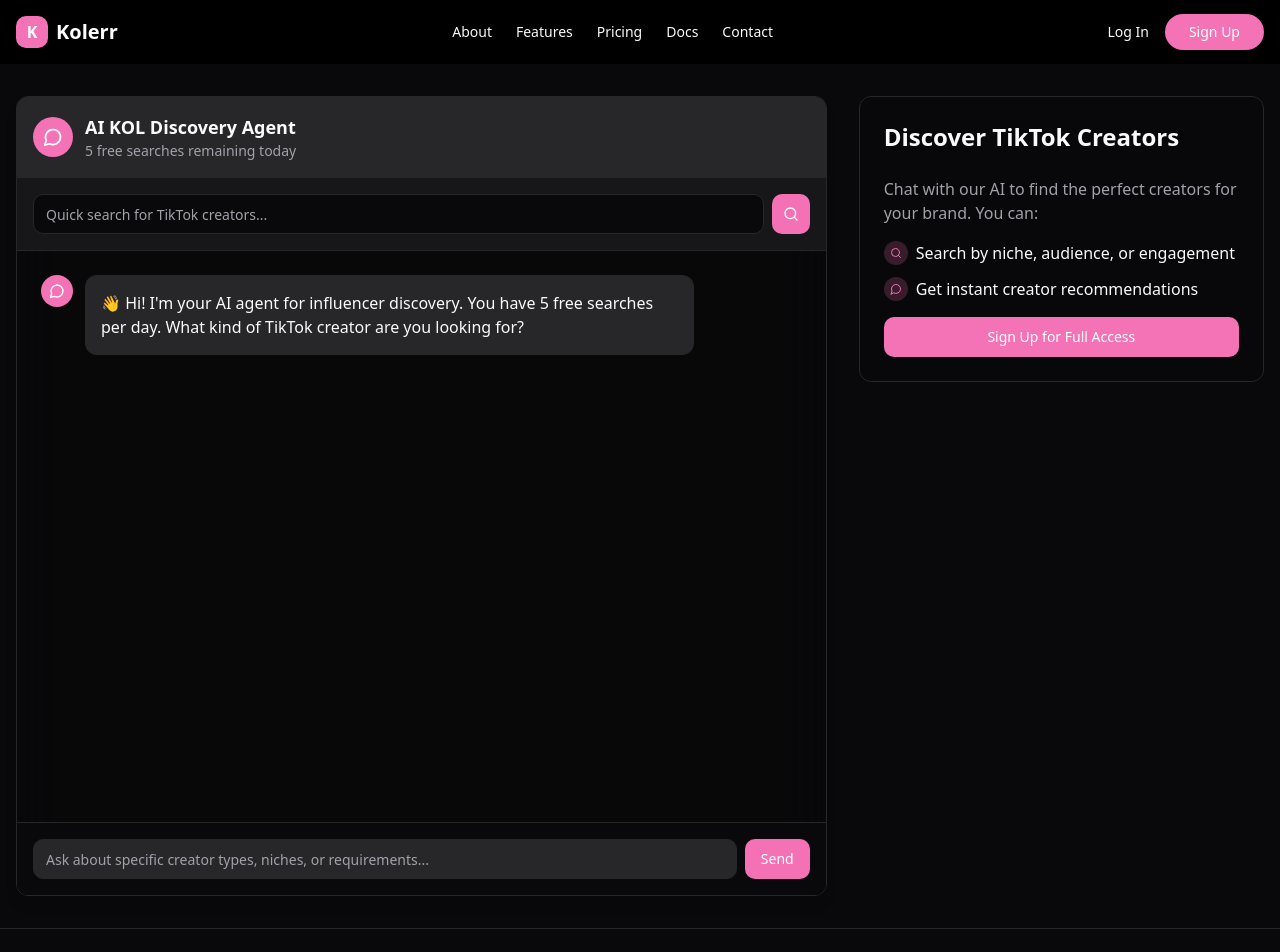
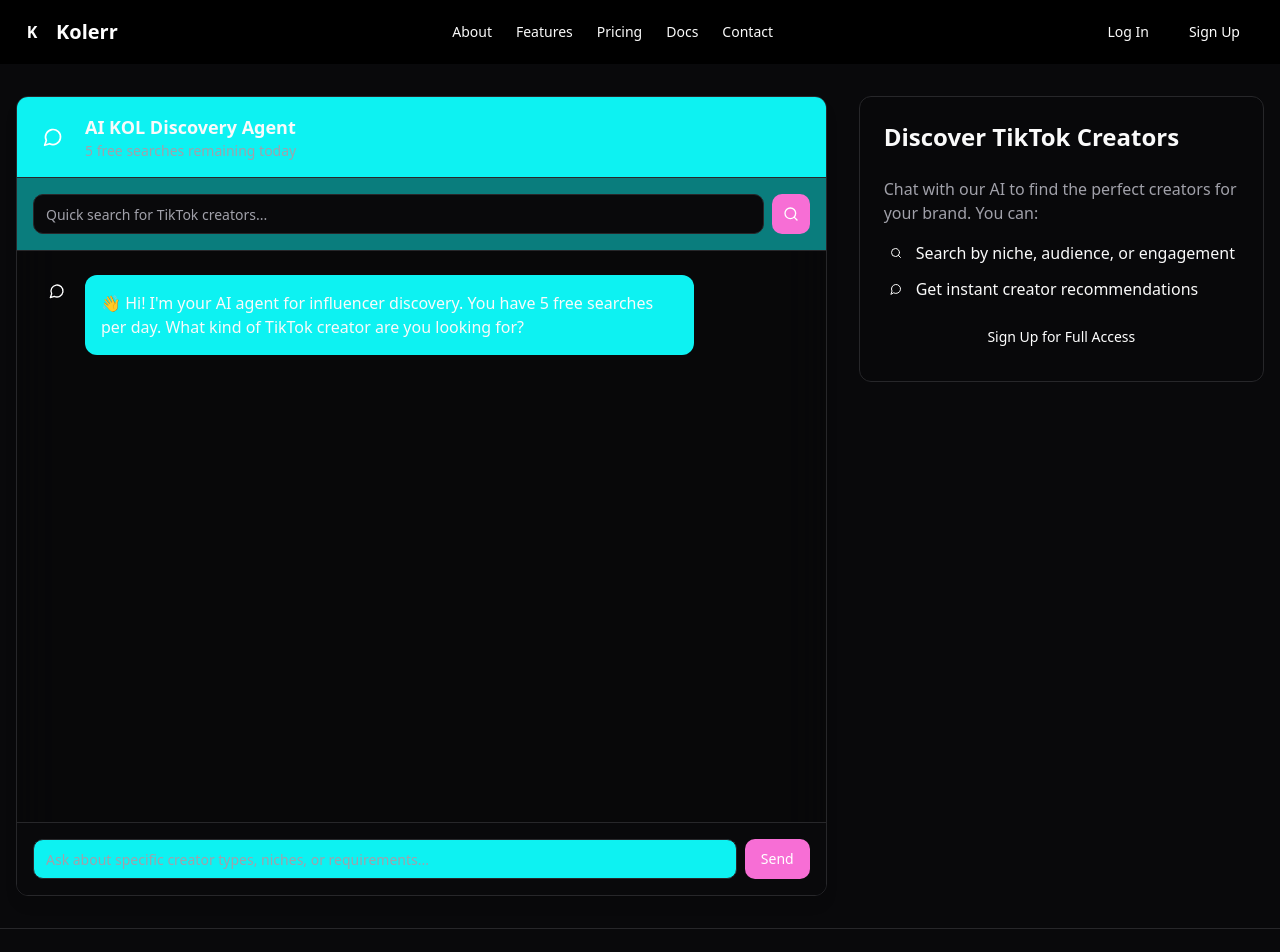
Before and after one commit to RickyKolerr/kolerr-agent-flow, a React (Vite) app: page / in a window 1280 px wide. Shown: the top 952 px of the page. Built offline with nearby package versions, Linux system fonts and the light colour scheme.

Commit message:
Refactor: Implement brand logo and theme
This commit implements the brand logo for the app, including app icon, logo, favicon, and UI theme accent color.

```diff
--- a/index.html
+++ b/index.html
@@ -1,22 +1,24 @@
+
 <!DOCTYPE html>
 <html lang="en">
   <head>
     <meta charset="UTF-8" />
     <meta name="viewport" content="width=device-width, initial-scale=1.0" />
-    <title>kolerr-agent-flow</title>
-    <meta name="description" content="Lovable Generated Project" />
-    <meta name="author" content="Lovable" />
+    <title>Kolerr - AI-Powered KOL Management Platform</title>
+    <meta name="description" content="Connect brands with KOLs through AI-powered matchmaking, smart campaign management, and automated contracting." />
+    <meta name="author" content="Kolerr" />
 
-    <meta property="og:title" content="kolerr-agent-flow" />
-    <meta property="og:description" content="Lovable Generated Project" />
+    <link rel="icon" href="/lovable-uploads/fc92871d-4b9e-4992-b4cd-35c9413cb4b5.png" type="image/png" />
+    <link rel="apple-touch-icon" href="/lovable-uploads/fc92871d-4b9e-4992-b4cd-35c9413cb4b5.png" />
+
+    <meta property="og:title" content="Kolerr - AI-Powered KOL Management" />
+    <meta property="og:description" content="Connect brands with KOLs through AI-powered matchmaking, smart campaign management, and automated contracting." />
     <meta property="og:type" content="website" />
-    <meta property="og:image" content="https://lovable.dev/opengraph-image-p98pqg.png" />
+    <meta property="og:image" content="/lovable-uploads/fc92871d-4b9e-4992-b4cd-35c9413cb4b5.png" />
 
     <meta name="twitter:card" content="summary_large_image" />
-    <meta name="twitter:site" content="@lovable_dev" />
-    <meta name="twitter:image" content="https://lovable.dev/opengraph-image-p98pqg.png" />
+    <meta name="twitter:image" content="/lovable-uploads/fc92871d-4b9e-4992-b4cd-35c9413cb4b5.png" />
   </head>
-
   <body>
     <div id="root"></div>
     <!-- IMPORTANT: DO NOT REMOVE THIS SCRIPT TAG OR THIS VERY COMMENT! -->
--- a/src/index.css
+++ b/src/index.css
@@ -14,15 +14,18 @@
     --popover: 240 10% 3.9%;
     --popover-foreground: 0 0% 98%;
 
-    --primary: 329 86% 70%;
+    /* Updated primary color to match logo's magenta */
+    --primary: 315 90% 70%;
     --primary-foreground: 0 0% 100%;
 
-    --secondary: 240 3.7% 15.9%;
-    --secondary-foreground: 0 0% 98%;
+    /* Updated secondary color to match logo's cyan */
+    --secondary: 180 90% 50%;
+    --secondary-foreground: 0 0% 100%;
 
     --muted: 240 3.7% 15.9%;
     --muted-foreground: 240 5% 64.9%;
 
+    /* Updated accent color to match logo's orange */
     --accent: 24 94% 53%;
     --accent-foreground: 0 0% 100%;
 
@@ -35,14 +38,15 @@
 
     --radius: 0.75rem;
 
-    --sidebar-background: 225 73% 33%;
+    /* Updated sidebar theme */
+    --sidebar-background: 315 90% 70%;
     --sidebar-foreground: 0 0% 100%;
-    --sidebar-primary: 329 86% 70%;
+    --sidebar-primary: 180 90% 50%;
     --sidebar-primary-foreground: 0 0% 100%;
-    --sidebar-accent: 225 73% 28%;
+    --sidebar-accent: 315 80% 60%;
     --sidebar-accent-foreground: 0 0% 100%;
-    --sidebar-border: 225 73% 28%;
-    --sidebar-ring: 329 86% 70%;
+    --sidebar-border: 315 80% 60%;
+    --sidebar-ring: 180 90% 50%;
   }
 }
 
@@ -63,4 +67,13 @@
   .hover-scale {
     @apply transition-transform duration-200 hover:scale-105;
   }
+
+  /* Add gradient utility based on the logo */
+  .brand-gradient {
+    @apply bg-gradient-to-br from-[#FF1B6B] via-[#45CAFF] to-[#9C42F5];
+  }
+
+  .brand-gradient-text {
+    @apply bg-gradient-to-br from-[#FF1B6B] via-[#45CAFF] to-[#9C42F5] bg-clip-text text-transparent;
+  }
 }
--- a/tailwind.config.ts
+++ b/tailwind.config.ts
@@ -13,94 +13,83 @@ export default {
   theme: {
     container: {
       center: true,
-			padding: '2rem',
+      padding: "2rem",
       screens: {
-				'2xl': '1400px'
-			}
+        "2xl": "1400px",
+      },
     },
     extend: {
       colors: {
-				border: 'hsl(var(--border))',
-				input: 'hsl(var(--input))',
-				ring: 'hsl(var(--ring))',
-				background: 'hsl(var(--background))',
-				foreground: 'hsl(var(--foreground))',
+        border: "hsl(var(--border))",
+        input: "hsl(var(--input))",
+        ring: "hsl(var(--ring))",
+        background: "hsl(var(--background))",
+        foreground: "hsl(var(--foreground))",
         primary: {
-					DEFAULT: 'hsl(var(--primary))',
-					foreground: 'hsl(var(--primary-foreground))'
+          DEFAULT: "hsl(var(--primary))",
+          foreground: "hsl(var(--primary-foreground))",
         },
         secondary: {
-					DEFAULT: 'hsl(var(--secondary))',
-					foreground: 'hsl(var(--secondary-foreground))'
+          DEFAULT: "hsl(var(--secondary))",
+          foreground: "hsl(var(--secondary-foreground))",
         },
         destructive: {
-					DEFAULT: 'hsl(var(--destructive))',
-					foreground: 'hsl(var(--destructive-foreground))'
+          DEFAULT: "hsl(var(--destructive))",
+          foreground: "hsl(var(--destructive-foreground))",
         },
         muted: {
-					DEFAULT: 'hsl(var(--muted))',
-					foreground: 'hsl(var(--muted-foreground))'
+          DEFAULT: "hsl(var(--muted))",
+          foreground: "hsl(var(--muted-foreground))",
         },
         accent: {
-					DEFAULT: 'hsl(var(--accent))',
-					foreground: 'hsl(var(--accent-foreground))'
+          DEFAULT: "hsl(var(--accent))",
+          foreground: "hsl(var(--accent-foreground))",
         },
         popover: {
-					DEFAULT: 'hsl(var(--popover))',
-					foreground: 'hsl(var(--popover-foreground))'
+          DEFAULT: "hsl(var(--popover))",
+          foreground: "hsl(var(--popover-foreground))",
         },
         card: {
-					DEFAULT: 'hsl(var(--card))',
-					foreground: 'hsl(var(--card-foreground))'
+          DEFAULT: "hsl(var(--card))",
+          foreground: "hsl(var(--card-foreground))",
         },
-				sidebar: {
-					DEFAULT: 'hsl(var(--sidebar-background))',
-					foreground: 'hsl(var(--sidebar-foreground))',
-					primary: 'hsl(var(--sidebar-primary))',
-					'primary-foreground': 'hsl(var(--sidebar-primary-foreground))',
-					accent: 'hsl(var(--sidebar-accent))',
-					'accent-foreground': 'hsl(var(--sidebar-accent-foreground))',
-					border: 'hsl(var(--sidebar-border))',
-					ring: 'hsl(var(--sidebar-ring))'
+        brand: {
+          magenta: "#FF1B6B",
+          cyan: "#45CAFF",
+          purple: "#9C42F5",
+          dark: "#121212",
         },
-				// Custom theme colors
-				brand: {
-					pink: '#F472B6',
-					orange: '#F97316',
-					navy: '#1E3A8A',
-					dark: '#121212',
-				}
       },
       borderRadius: {
-				lg: 'var(--radius)',
-				md: 'calc(var(--radius) - 2px)',
-				sm: 'calc(var(--radius) - 4px)'
+        lg: "var(--radius)",
+        md: "calc(var(--radius) - 2px)",
+        sm: "calc(var(--radius) - 4px)",
       },
       keyframes: {
-				'accordion-down': {
-					from: { height: '0' },
-					to: { height: 'var(--radix-accordion-content-height)' }
+        "accordion-down": {
+          from: { height: "0" },
+          to: { height: "var(--radix-accordion-content-height)" },
         },
-				'accordion-up': {
-					from: { height: 'var(--radix-accordion-content-height)' },
-					to: { height: '0' }
+        "accordion-up": {
+          from: { height: "var(--radix-accordion-content-height)" },
+          to: { height: "0" },
         },
-				'fade-in': {
-					'0%': { opacity: '0', transform: 'translateY(10px)' },
-					'100%': { opacity: '1', transform: 'translateY(0)' }
+        "fade-in": {
+          "0%": { opacity: "0", transform: "translateY(10px)" },
+          "100%": { opacity: "1", transform: "translateY(0)" },
         },
-				'slide-in-right': {
-					'0%': { transform: 'translateX(100%)' },
-					'100%': { transform: 'translateX(0)' }
-				}
+        "slide-in-right": {
+          "0%": { transform: "translateX(100%)" },
+          "100%": { transform: "translateX(0)" },
+        },
       },
       animation: {
-				'accordion-down': 'accordion-down 0.2s ease-out',
-				'accordion-up': 'accordion-up 0.2s ease-out',
-				'fade-in': 'fade-in 0.3s ease-out',
-				'slide-in-right': 'slide-in-right 0.3s ease-out'
-			}
-		}
+        "accordion-down": "accordion-down 0.2s ease-out",
+        "accordion-up": "accordion-up 0.2s ease-out",
+        "fade-in": "fade-in 0.3s ease-out",
+        "slide-in-right": "slide-in-right 0.3s ease-out",
+      },
+    },
   },
   plugins: [require("tailwindcss-animate")],
 } satisfies Config;
```
Also changed, not shown: public/lovable-uploads/fc92871d-4b9e-4992-b4cd-35c9413cb4b5.png (added). Lines whose indentation alone changed are shown as unchanged.
